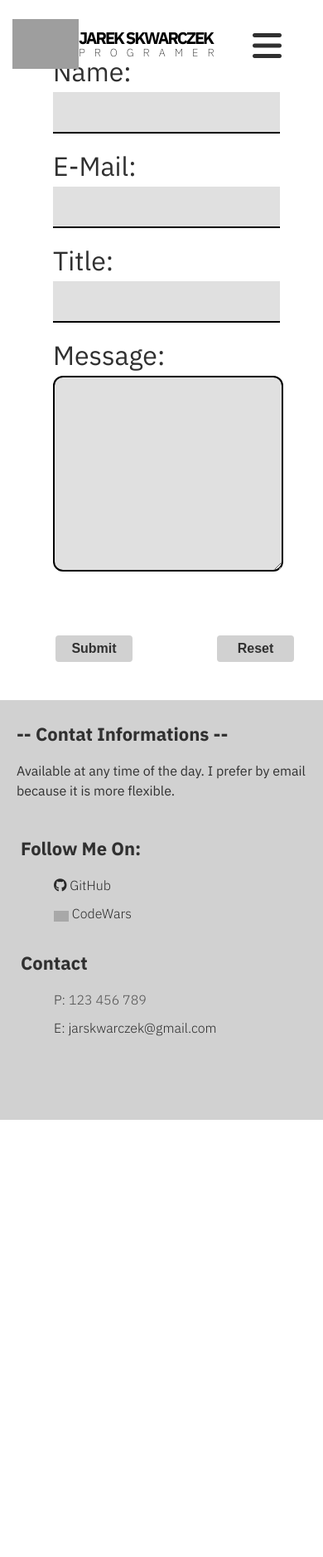
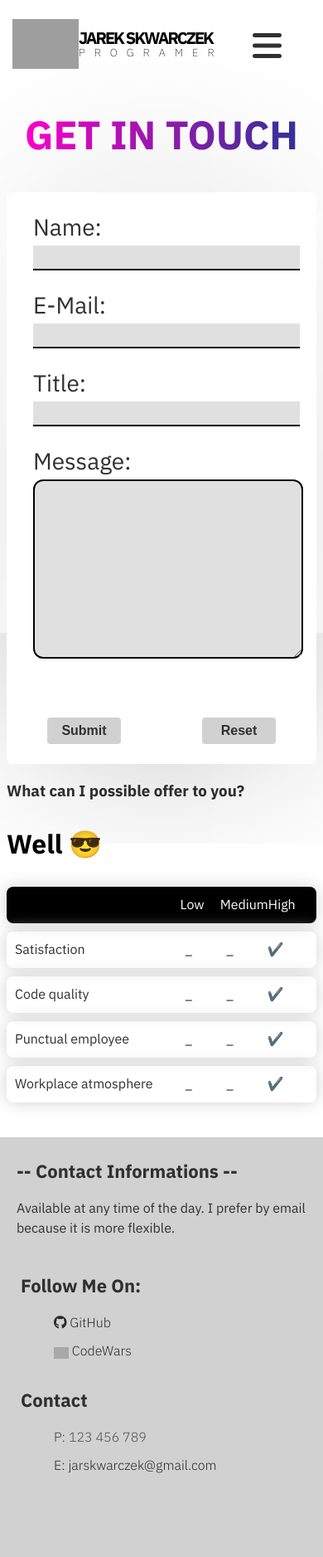
Before and after one commit to Ridgeso/MyCvSite, a Django app: page /contact/ in a window 390 px wide. Shown: the whole page at 83% size. Before the commit the page ends 1350 px from the top, so only its background shows below. Run offline with Django 3.2, Linux system fonts and the light colour scheme; data comes from the database, SQL or seed files in the repository; parts of the project's set-up code (start-up, migrations or seed data) failed here and were passed over; some libraries are stand-ins or nearby versions; grey boxes are pictures that could not be loaded.

Commit message:
Contact page and responsivity

```diff
--- a/main/views.py
+++ b/main/views.py
@@ -47,8 +47,10 @@ def contact_views(request: WSGIRequest) -> HttpResponseRedirect:
     if form.is_valid():
         form.save()
         return HttpResponseRedirect("/")
+
     context = {
         "name": obj.title,
         "form": form,
+        "offers": ['Satisfaction', 'Code quality', 'Punctual employee', 'Workplace atmosphere']
     }
     return render(request, "contact.html", context)
--- a/static/basestyle.css
+++ b/static/basestyle.css
@@ -51,15 +51,24 @@ body::-webkit-scrollbar-thumb {
   opacity: 1;
 }
 
-h1, h2 {
+h1 {
+  color: #000000;
+  font-size: 80px;
+}
+
+h2 {
   color: #000000;
   font-size: 48px;
 }
 
-h2 {
-  font-size: 96px;
+@media only screen and (max-width: 530px) {
+  h1 {
+    font-size: 48px;
+  }
+  h2 {
+    font-size: 32px;
+  }
 }
-
 .gradient-text {
   background: linear-gradient(90deg, #FF00CC, #333399);
   -webkit-background-clip: text;
--- a/static/basestyle.scss
+++ b/static/basestyle.scss
@@ -53,13 +53,23 @@ body {
     }
 }
 
-h1, h2 {
+h1 {
+    color: $font-color-dark;
+    font-size: 80px;
+}
+
+h2 {
     color: $font-color-dark;
     font-size: 48px;
 }
 
-h2 {
-    font-size: 96px;
+@include media-sl {
+    h1 {
+        font-size: 48px;
+    }
+    h2 {
+        font-size: 32px;
+    }
 }
 
 .gradient-text {
--- a/static/contact/contactstyle.css
+++ b/static/contact/contactstyle.css
@@ -1,23 +1,36 @@
 /* FONTS */
 @import url("https://fonts.googleapis.com/css2?family=IBM+Plex+Sans+Arabic:wght@200;300;400;700&display=swap");
+h1 {
+  display: inline-block;
+  position: relative;
+  left: 50%;
+  transform: translateX(-50%);
+  margin-top: 128px;
+}
+
 /* Main Style */
 #input-form {
   display: flex;
-  width: 100%;
-  height: 100vh;
-  align-items: center;
-  justify-content: center;
+  min-height: 100vh;
+  align-items: start;
+  justify-content: start;
   color: #303030;
-}
-#input-form #my-form {
-  position: relative;
-}
-#input-form #my-form p {
-  position: relative;
-  margin: 64px;
 }
 
 /* Input Style */
+.my-form {
+  position: relative;
+  width: 50%;
+  margin: 0 32px;
+  padding-bottom: 24px;
+  border-radius: 8px;
+  box-shadow: 0 0 300px -100px #161616;
+}
+.my-form p {
+  position: relative;
+  margin: 64px 32px;
+}
+
 label {
   position: absolute;
   font-size: 32px;
@@ -59,8 +72,6 @@ label {
   background: #D1D1D1;
   width: 24%;
   height: 32px;
-  margin-left: 32px;
-  margin-top: 6px;
   border-radius: 4px;
   outline: none;
   cursor: pointer;
@@ -72,4 +83,63 @@ label {
 }
 .buttons .btn:hover {
   transform: scale(1.2);
+}
+
+.offer {
+  width: 50%;
+  margin: 0 32px;
+}
+.offer .quality {
+  width: 100%;
+  margin: 0;
+  padding: 0;
+  list-style: none;
+}
+.offer .quality li {
+  border-radius: 8px;
+  box-shadow: 0 0 20px #D1D1D1;
+  display: flex;
+  margin-bottom: 10px;
+  padding: 10px;
+  justify-content: space-between;
+  align-items: flex-end;
+}
+.offer .quality li div:nth-child(1) {
+  flex-basis: 58%;
+}
+.offer .quality li div:nth-child(2) {
+  flex-basis: 14%;
+}
+.offer .quality li div:nth-child(3) {
+  flex-basis: 14%;
+}
+.offer .quality li div:nth-child(4) {
+  flex-basis: 14%;
+}
+.offer .quality li:first-child {
+  background: #000000;
+  color: #FFFFFF;
+}
+
+@media only screen and (max-width: 1060px) {
+  .my-form, .offer {
+    margin: 0 8px;
+  }
+  label {
+    font-size: 28px;
+  }
+  .input {
+    padding: 6px;
+  }
+}
+@media only screen and (max-width: 700px) {
+  #input-form {
+    flex-direction: column;
+  }
+  .my-form, .offer {
+    width: calc(100% - 16px);
+  }
+  .offer {
+    margin-bottom: 32px;
+  }
 }/*# sourceMappingURL=contactstyle.css.map */
--- a/static/contact/contactstyle.scss
+++ b/static/contact/contactstyle.scss
@@ -1,28 +1,46 @@
 @import '../generic';
+
+
+h1 {
+    display: inline-block;
+    position: relative;
+    left: 50%;
+    transform: translateX(-50%);
+
+    margin-top: 128px;
+}
 
 /* Main Style */
 #input-form {
     display: flex;
 
-    width: 100%;
-    height: 100vh;
+    // width: 100vw;
+    min-height: 100vh;
 
-    align-items: center;
-    justify-content: center;
+    align-items: start;
+    justify-content: start;
 
     color: $font-color;
 
-    #my-form {
+}
+
+/* Input Style */
+.my-form {
+    position: relative;
+    width: 50%;
+
+    margin: 0 32px;
+    padding-bottom: 24px;
+
+    border-radius: $border-radius;
+    box-shadow: 0 0 300px -100px $primary-color;
+
+    p {
         position: relative;
-
-        p {
-            position: relative;
-            margin: 64px;
-        }
+        margin: 64px 32px;
     }
 }
 
-/* Input Style */
 label {
     position: absolute;
     font-size: 32px;
@@ -69,9 +87,6 @@ label {
         background: $secondary-color-dark;
         width: 24%;
         height: 32px;
-        margin-left: 32px;
-        margin-top: 6px;
-
         border-radius: 4px;
         outline: none;
         cursor: pointer;
@@ -88,3 +103,76 @@ label {
         }
     }
 }
+
+.offer {
+    width: 50%;
+    margin: 0 32px;
+
+    .quality {
+        width: 100%;
+
+        margin: 0; padding: 0;
+        list-style: none;
+
+        li {
+            border-radius: $border-radius;
+            box-shadow: 0 0 20px $secondary-color-dark;
+
+            display: flex;
+            margin-bottom: 10px;
+            padding: 10px;
+
+            justify-content: space-between;
+            align-items: flex-end;
+
+            div {
+                &:nth-child(1) {
+                    flex-basis: 58%;
+                }
+
+                &:nth-child(2) {
+                    flex-basis: 14%;
+                }
+
+                &:nth-child(3) {
+                    flex-basis: 14%;
+                }
+
+                &:nth-child(4) {
+                    flex-basis: 14%;
+                }
+            }
+
+            &:first-child {
+                background: $primary-color-dark;
+                color: $secondary-color;
+            }
+        }
+    }
+}
+
+@include media-lg {
+    .my-form, .offer {
+        margin: 0 8px;
+    }
+    label {
+        font-size: 28px;
+    }
+    .input {
+        padding: 6px;
+    }
+}
+
+@include media-md {
+    #input-form {
+        flex-direction: column;
+    }
+
+    .my-form, .offer {
+        width: calc(100% - 8px*2);
+    }
+
+    .offer {
+        margin-bottom: 32px;
+    }
+}
--- a/static/main/mainstyle.css
+++ b/static/main/mainstyle.css
@@ -79,6 +79,7 @@
   opacity: 0;
   background: var(--img);
   background-size: cover;
+  background-position: center;
   border-radius: 8px;
   box-shadow: -7px 7px 10px 9px #D1D1D1;
   transition: all 0.5s ease-in-out;
--- a/static/main/mainstyle.scss
+++ b/static/main/mainstyle.scss
@@ -103,7 +103,7 @@
 
         background: var(--img);
         background-size: cover;
-        // filter: grayscale(100%);
+        background-position: center;
 
         border-radius: 8px;
         box-shadow: -7px 7px 10px 9px $secondary-color-dark;
--- a/static/projects/projectsstyle.css
+++ b/static/projects/projectsstyle.css
@@ -7,7 +7,7 @@
   margin: 0 10%;
   opacity: 0.7;
 }
-.projects h1 {
+.projects h2 {
   display: inline;
   margin: 0 10%;
 }
--- a/static/projects/projectsstyle.scss
+++ b/static/projects/projectsstyle.scss
@@ -7,7 +7,7 @@
         margin: 0 10%;
         opacity: 0.7;
     }
-    h1 {
+    h2 {
         display: inline;
         margin: 0 10%;
     }
--- a/templates/contact.html
+++ b/templates/contact.html
@@ -6,8 +6,9 @@
 {% endblock %}
 
 {% block content %}
+    <h1 class="gradient-text">GET IN TOUCH</h1>
     <div id="input-form">
-        <form method="POST" id="my-form">
+        <form method="POST" class="my-form">
             {% csrf_token %}
             {{ form.as_p }}
             <div class="buttons">
@@ -15,6 +16,26 @@
                 <input type="button" value="Reset" class="btn" onClick="this.form.reset()">
             </div>
         </form>
+        <div class="offer">
+            <h3>What can I possible offer to you?</h3>
+            <h2>Well 😎</h2>
+            <ul class="quality">
+                <li>
+                    <div></div>
+                    <div>Low</div>
+                    <div>Medium</div>
+                    <div>High</div>
+                </li>
+                {% for offer in offers %}
+                <li>
+                    <div>{{ offer }}</div>
+                    <div>_</div>
+                    <div>_</div>
+                    <div>✔️</div>
+                </li>
+                {% endfor %}
+            </ul>
+        </div>
     </div>
 {% endblock %}
 
--- a/templates/index.html
+++ b/templates/index.html
@@ -42,7 +42,7 @@
     {% comment %} <!-- Bottom Bar --> {% endcomment %}
     <footer id="bottom-bar">
         <div class="last-wisper">
-            <h4>-- Contat Informations --</h4>
+            <h4>-- Contact Informations --</h4>
             <p>Available at any time of the day. I prefer by email because it is more flexible.</p>
         </div>
         <div class="find-me">
--- a/templates/projects.html
+++ b/templates/projects.html
@@ -10,7 +10,7 @@
     <div class="projects">
         {% comment %} <!-- Main Site Content --> {% endcomment %}
         <h5>All I WILL EVER ACHIEVE</h5>
-        <h1 class="gradient-text">Case Study</h1>
+        <h2 class="gradient-text">Case Study</h2>
         <div class="crawl">
             {% for project in projects %}
             {% if project.name != "Ridgeso" %}
@@ -29,7 +29,7 @@
     <div class="projects">
         {% comment %} <!-- Inner Projects --> {% endcomment %}
         <h5>USELESS BUT STILL</h5>
-        <h1 class="gradient-text">For Relaxation?</h1>
+        <h2 class="gradient-text">For Relaxation?</h2>
         <div class="crawl">
             {% for project in inner %}
             <div class="card" style="--picture:url({% static project.image_path %});">
```
Also changed, not shown: templates/main.html (+6 -6 lines).
